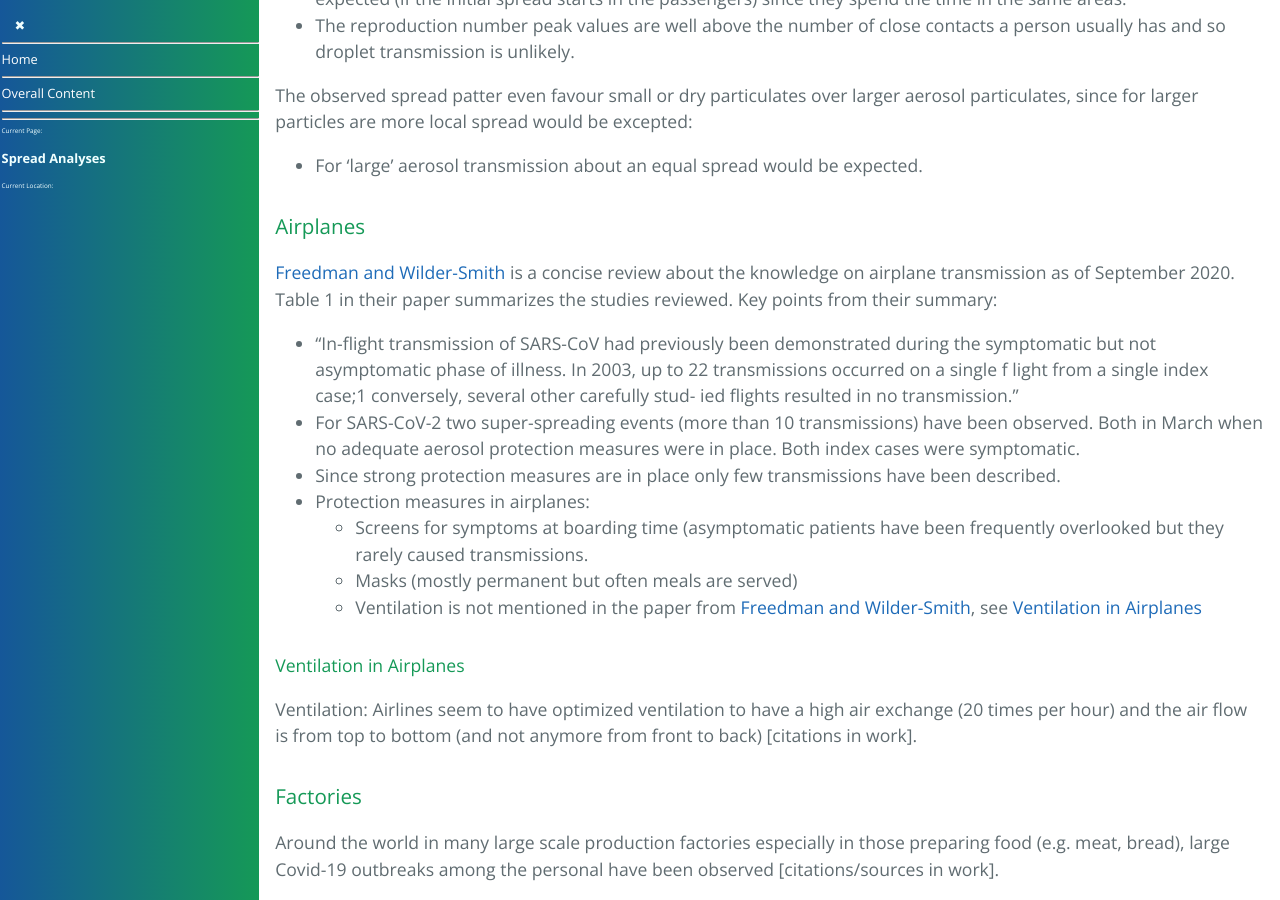
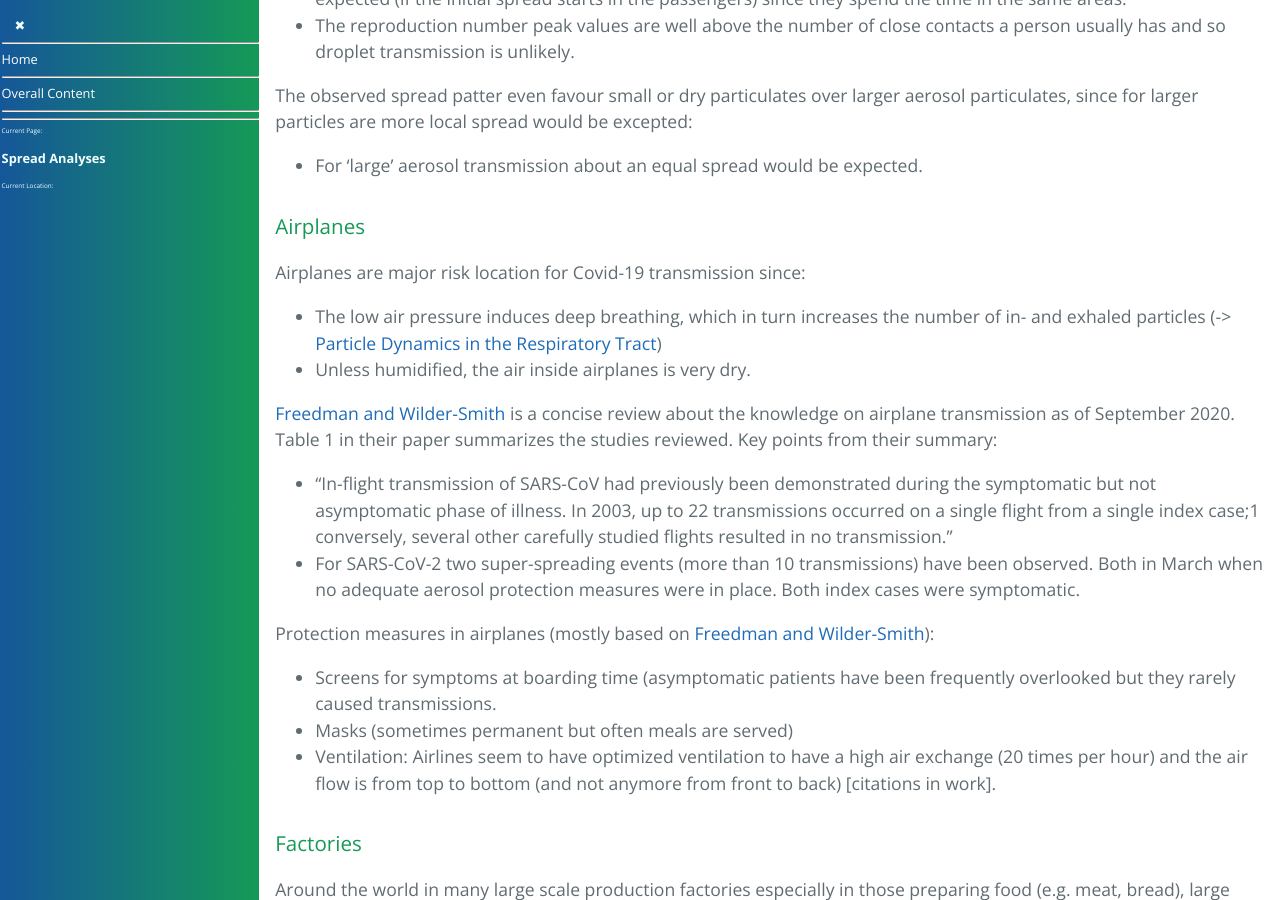
Before and after one commit to forestgrape/coronavirus, a Jekyll site: the page built from 5_epidemiological/spread_analyses.md, in a window 1280 px wide and 900 px high, scrolled down 18021 px. Built offline with Jekyll 4.4.1, drawn with Linux system fonts in a browser that asks for light colours; our own code applies the rules of GitHub Pages for plain Markdown files; some of the changed text lies outside the part shown.

Commit message:
formulations

```diff
--- a/5_epidemiological/spread_analyses.md
+++ b/5_epidemiological/spread_analyses.md
@@ -497,17 +497,18 @@ The observed spread patter even favour small or dry particulates over larger aer
 
 
 ### Airplanes
+Airplanes are major risk location for Covid-19 transmission since:
+* The low air pressure induces deep breathing, which in turn increases the number of in- and exhaled particles (-> [Particle Dynamics in the Respiratory Tract](transmission.md#particle-dynamics-in-the-respiratory-tract))
+* Unless humidified, the air inside airplanes is very dry.
+
 [Freedman and Wilder-Smith](#freedman) is a concise review about the knowledge on airplane transmission as of September 2020. Table 1 in their paper summarizes the studies reviewed. Key points from their summary:
-* "In-flight transmission of SARS-CoV had previously been demonstrated during the symptomatic but not asymptomatic phase of illness. In 2003, up to 22 transmissions occurred on a single f light from a single index case;1 conversely, several other carefully stud- ied flights resulted in no transmission."
+* "In-flight transmission of SARS-CoV had previously been demonstrated during the symptomatic but not asymptomatic phase of illness. In 2003, up to 22 transmissions occurred on a single flight from a single index case;1 conversely, several other carefully studied flights resulted in no transmission."
 * For SARS-CoV-2 two super-spreading events (more than 10 transmissions) have been observed. Both in March when no adequate aerosol protection measures were in place. Both index cases were symptomatic.
-* Since strong protection measures are in place only few transmissions have been described.
-* Protection measures in airplanes:
+
+Protection measures in airplanes (mostly based on [Freedman and Wilder-Smith](#freedman)):
   * Screens for symptoms at boarding time (asymptomatic patients have been frequently overlooked but they rarely caused transmissions.
-  * Masks (mostly permanent but often meals are served)
-  * Ventilation is not mentioned in the paper from [Freedman and Wilder-Smith](#freedman), see [Ventilation in Airplanes](#ventilation-in-airplanes)
-
-#### Ventilation in Airplanes
-Ventilation:  Airlines seem to have optimized ventilation to have a high air exchange (20 times per hour) and the air flow is from top to bottom (and not anymore from front to back) [citations in work].
+  * Masks (sometimes permanent but often meals are served)
+  * Ventilation:  Airlines seem to have optimized ventilation to have a high air exchange (20 times per hour) and the air flow is from top to bottom (and not anymore from front to back) [citations in work].
 
 
 ### Factories
```
Also changed, not shown: other parts of 5_epidemiological/spread_analyses.md (+1 -1 lines).
